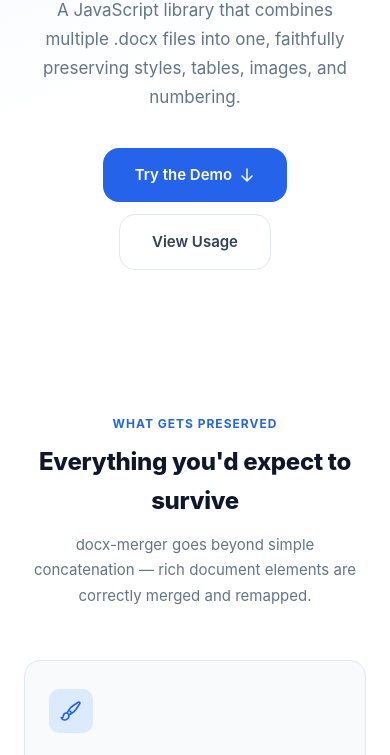
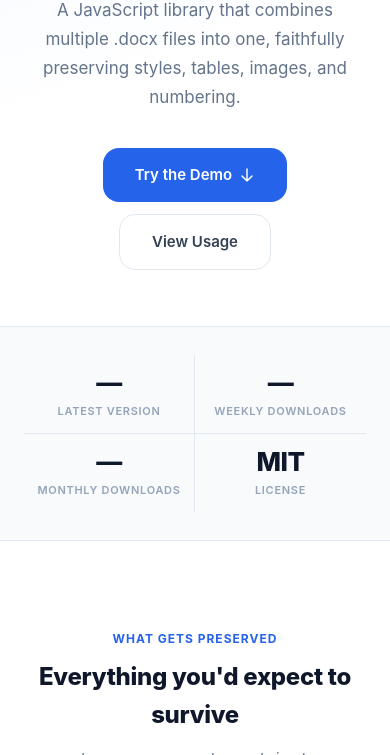
Before and after one commit to yoursshahnawaz/docx-merger-app, a website: page public/index.html in a window 390 px wide. Shown: the part 345-1100 px from the top of the page. Drawn offline with Linux system fonts and the light colour scheme; no server answers.

Commit message:
feat: add live npm stats strip (version, weekly/monthly downloads)

```diff
--- a/public/app.js
+++ b/public/app.js
@@ -277,6 +277,35 @@
     return (b / (1024 * 1024)).toFixed(1) + ' MB';
   }
 
+  // ── npm stats ──
+  async function loadNpmStats() {
+    try {
+      const [weekly, monthly, pkg] = await Promise.all([
+        fetch('https://api.npmjs.org/downloads/point/last-week/docx-merger').then(r => r.json()),
+        fetch('https://api.npmjs.org/downloads/point/last-month/docx-merger').then(r => r.json()),
+        fetch('https://registry.npmjs.org/docx-merger/latest').then(r => r.json()),
+      ]);
+      setStat('statVersion', `v${pkg.version}`);
+      setStat('statWeekly',  fmtNum(weekly.downloads));
+      setStat('statMonthly', fmtNum(monthly.downloads));
+    } catch {
+      ['statVersion', 'statWeekly', 'statMonthly'].forEach(id => setStat(id, '—'));
+    }
+  }
+
+  function setStat(id, val) {
+    const el = document.getElementById(id);
+    if (el) { el.textContent = val; el.classList.remove('loading'); }
+  }
+
+  function fmtNum(n) {
+    if (n >= 1e6) return (n / 1e6).toFixed(1) + 'M';
+    if (n >= 1e3) return (n / 1e3).toFixed(1) + 'k';
+    return n.toLocaleString();
+  }
+
+  loadNpmStats();
+
   // ── Copy button ──
   const copyBtn = document.getElementById('copyBtn');
   if (copyBtn) {
--- a/public/index.html
+++ b/public/index.html
@@ -46,6 +46,28 @@
         <svg width="16" height="16" fill="none" stroke="currentColor" stroke-width="2.2" viewBox="0 0 24 24"><path stroke-linecap="round" stroke-linejoin="round" d="M19.5 13.5 12 21m0 0-7.5-7.5M12 21V3"/></svg>
       </a>
       <a href="#usage" class="btn btn--ghost btn--lg">View Usage</a>
+    </div>
+  </div>
+</section>
+
+<!-- ─── npm Stats strip ─── -->
+<section class="stats-strip">
+  <div class="stats-grid">
+    <div class="stat-item">
+      <span class="stat-val loading" id="statVersion">1.2.2</span>
+      <span class="stat-label">Latest version</span>
+    </div>
+    <div class="stat-item">
+      <span class="stat-val loading" id="statWeekly">—</span>
+      <span class="stat-label">Weekly downloads</span>
+    </div>
+    <div class="stat-item">
+      <span class="stat-val loading" id="statMonthly">—</span>
+      <span class="stat-label">Monthly downloads</span>
+    </div>
+    <div class="stat-item">
+      <span class="stat-val">MIT</span>
+      <span class="stat-label">License</span>
     </div>
   </div>
 </section>
--- a/public/styles.css
+++ b/public/styles.css
@@ -156,6 +156,62 @@ a { color: inherit; text-decoration: none; }
   color: var(--gray-500);
   max-width: 480px;
   line-height: 1.7;
+}
+
+/* ─── npm Stats strip ─── */
+.stats-strip {
+  background: var(--gray-50);
+  border-top: 1px solid var(--gray-200);
+  border-bottom: 1px solid var(--gray-200);
+  padding: 28px 24px;
+}
+.stats-grid {
+  max-width: 1080px;
+  margin: 0 auto;
+  display: flex;
+  justify-content: center;
+  align-items: center;
+  flex-wrap: wrap;
+}
+.stat-item {
+  display: flex;
+  flex-direction: column;
+  align-items: center;
+  padding: 6px 44px;
+  border-right: 1px solid var(--gray-200);
+}
+.stat-item:last-child { border-right: none; }
+.stat-val {
+  font-size: 26px;
+  font-weight: 800;
+  color: var(--gray-900);
+  letter-spacing: -.5px;
+  font-variant-numeric: tabular-nums;
+  line-height: 1.2;
+}
+.stat-val.loading {
+  color: transparent;
+  background: var(--gray-200);
+  border-radius: 5px;
+  min-width: 72px;
+  animation: stat-pulse 1.4s ease-in-out infinite;
+}
+@keyframes stat-pulse {
+  0%, 100% { opacity: 1; }
+  50%       { opacity: .4; }
+}
+.stat-label {
+  font-size: 11px;
+  font-weight: 600;
+  color: var(--gray-400);
+  text-transform: uppercase;
+  letter-spacing: .7px;
+  margin-top: 5px;
+}
+@media (max-width: 560px) {
+  .stat-item { padding: 12px 0; width: 50%; border-right: none; border-bottom: 1px solid var(--gray-200); }
+  .stat-item:nth-child(odd) { border-right: 1px solid var(--gray-200); }
+  .stat-item:nth-last-child(-n+2) { border-bottom: none; }
 }
 
 /* ─── Features ─── */
```
